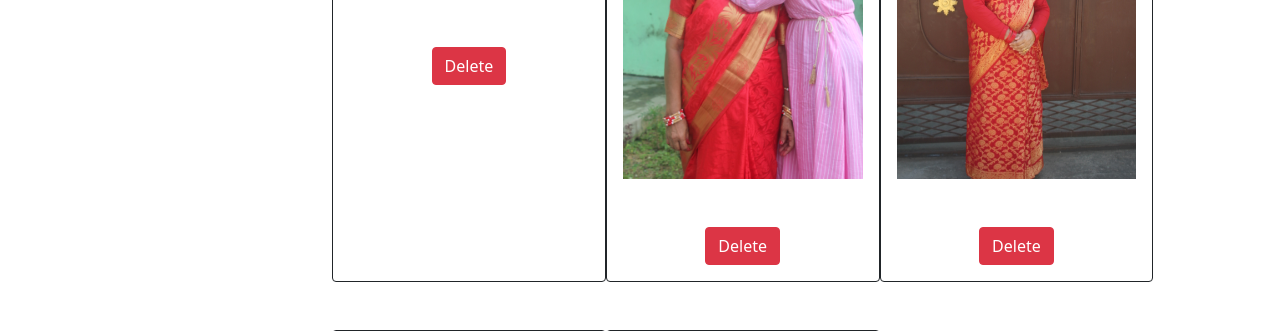
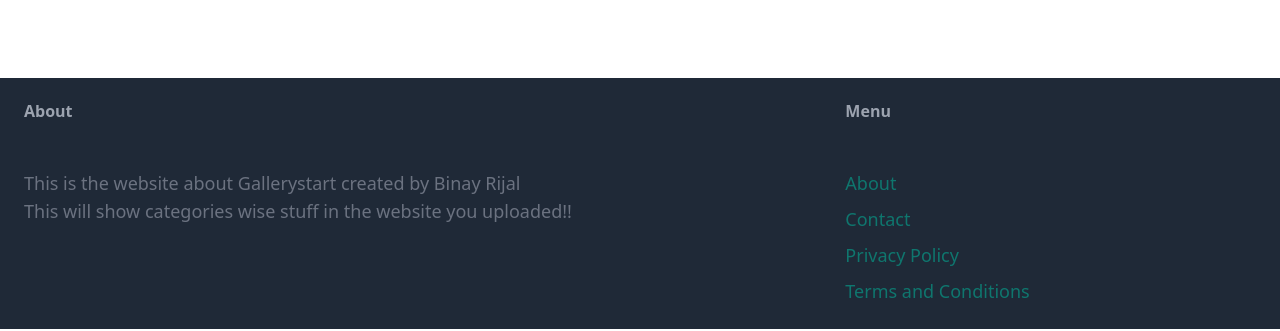
Before and after one commit to binayrijal/photoalbum, a Django app: page /album/1 in a window 1280 px wide. Shown: the part 1469-1800 px from the top of the page. Run offline with Django 4.2, Linux system fonts and the light colour scheme; data comes from the database, SQL or seed files in the repository; both versions use the stored data as it was after the commit; some libraries are stand-ins or nearby versions.

Commit message:
check size of photo

```diff
--- a/Gallerysite/Gallerystart/templates/Gallerystart/album.html
+++ b/Gallerysite/Gallerystart/templates/Gallerystart/album.html
@@ -18,13 +18,13 @@
      <div class="col-sm-8">
         <div class="row">
            {% for album in albums %}
-           <div class="col-sm-4 text-center mb-5 border border-dark rounded p-3">
+           <div class="col-sm-3  text-center mb-5  p-3">
                <a href="{% url 'showalbum' album.id %}">
                    <div class="item">
                        <img src="{{album.photo.url}}" alt="" height="100%" width="100%" class="">
-                       <div class="fw-bold"></div>
                        <div class="fw-bold">
                            <small class="fw-light text-decoration-through-line">
+
                               <a href="{%url 'deletephoto' album.id%}" class="btn btn-danger mt-5">Delete</a>
 
                            </small>
@@ -39,7 +39,7 @@
 
      </div>
     </div>
-   </div>
+</div>
 
 
 
--- a/Gallerysite/Gallerystart/templates/Gallerystart/base.html
+++ b/Gallerysite/Gallerystart/templates/Gallerystart/base.html
@@ -53,7 +53,7 @@
     <footer class="py-6 px-6 flex justify-between bg-gray-800">
      <div class="w-2/3 pr-10">
         <h3 class="mb-5 font-semibold text-gray-400">About</h3>
-        <p class="text-lg text-gray-500">This is the website about Gallerystart created by Binay Rijal<br>This will show categories wise stuff in the website you need to upload</br></p>
+        <p class="text-lg text-gray-500">This is the website about Gallerystart created by Binay Rijal<br>This will show categories wise stuff in the website you uploaded!!</br></p>
 
      </div>
      <div class="w-1/3">
--- a/Gallerysite/Gallerystart/views.py
+++ b/Gallerysite/Gallerystart/views.py
@@ -34,7 +34,7 @@ def showcategoryalbum(request,data=None):
     else:
         albums=Album.objects.all()
 
-    return render(request,'Gallerystart/album.html',{'albums':albums})
+    return render(request,'Gallerystart/album.html',{'albums':albums,'data':data})
 
 
 def deletephoto(request,id=None):
```
Also changed, not shown: Gallerysite/db.sqlite3, Gallerysite/media/image/IMG_1385_EVUzx8w.JPG (added), Gallerysite/media/image/IMG_20201221_150557.jpg (added), Gallerysite/media/image/IMG_3658.JPG (added), Gallerysite/media/image/Screenshot_2015-01-01-07-27-22.png (added), 5 other files.
